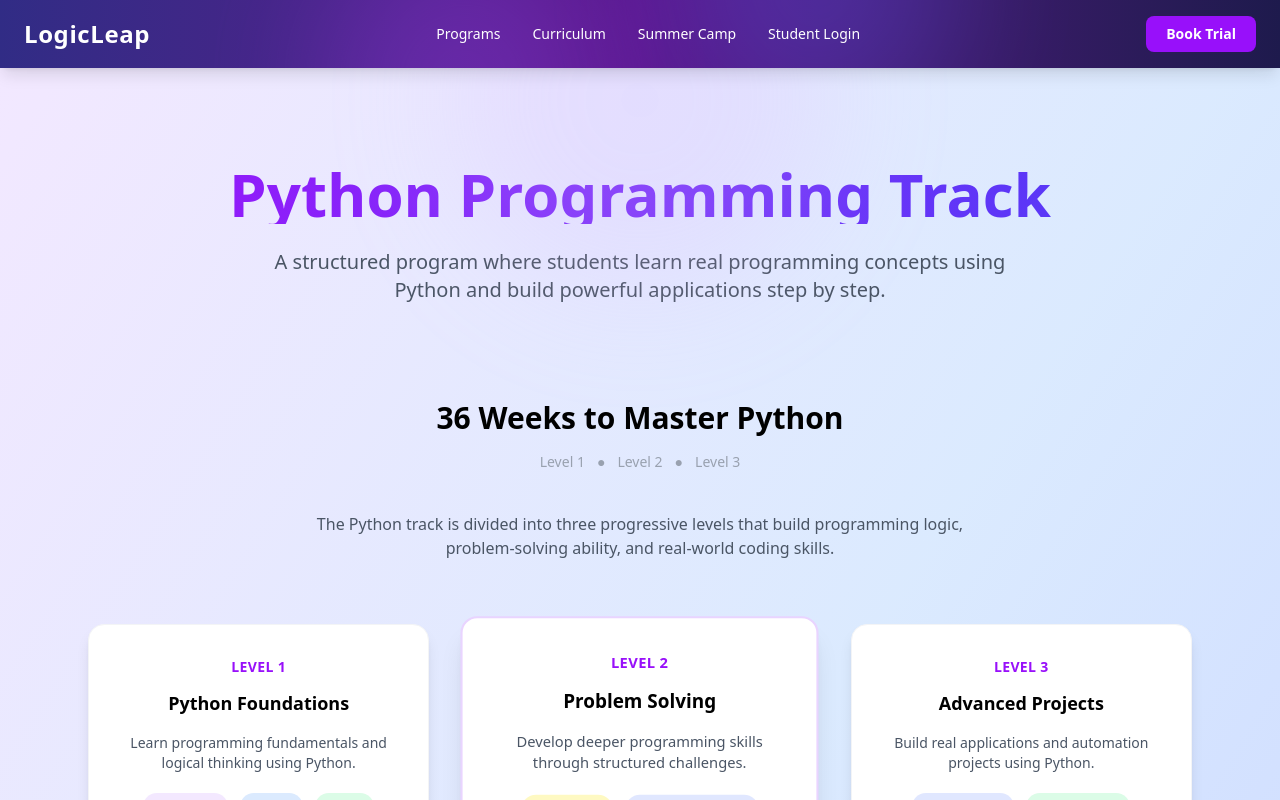
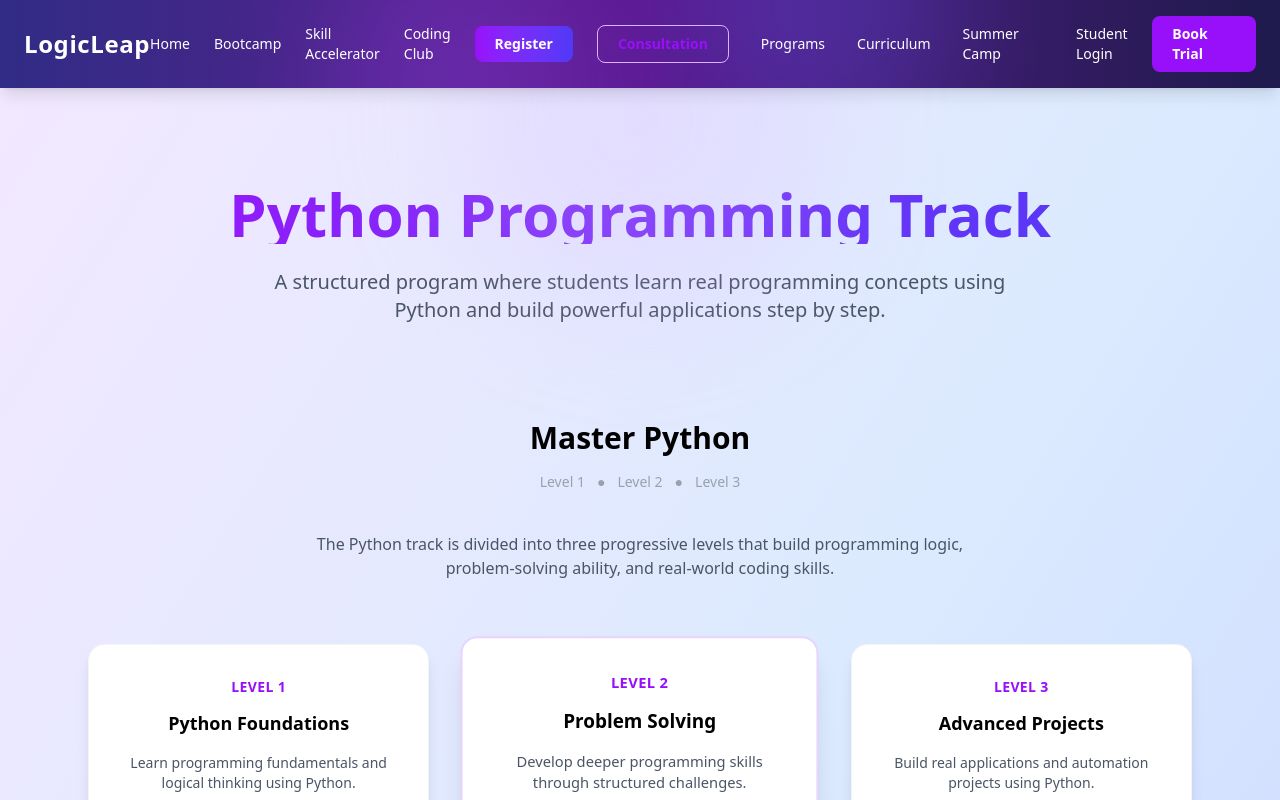
Before and after one commit to srushteesingh/logicleap-platform, a Next.js app: page /skill-accelerator/python in a window 1280 px wide. Shown: the top 800 px of the page. Built offline with nearby package versions, Linux system fonts and the light colour scheme.

Commit message:
add header cta buttons

```diff
--- a/app/layout.tsx
+++ b/app/layout.tsx
@@ -44,6 +44,26 @@ export default function RootLayout({
 
             {/* Navigation */}
             <nav className="hidden md:flex items-center gap-8 text-sm font-medium">
+              <nav className="flex items-center gap-6">
+                <a href="/">Home</a>
+                <a href="/summer-camp">Bootcamp</a>
+                <a href="/skill-accelerator">Skill Accelerator</a>
+                <a href="/coding-club">Coding Club</a>
+
+                <a
+                  href="/register"
+                  className="bg-gradient-to-r from-purple-600 to-indigo-600 text-white px-5 py-2 rounded-lg font-semibold hover:opacity-90 transition"
+                >
+                  Register
+                </a>
+
+                <a
+                  href="/book-consultation"
+                  className="border border-purple-300 text-purple-600 px-5 py-2 rounded-lg font-semibold hover:bg-purple-50 transition"
+                >
+                  Consultation
+                </a>
+              </nav>
               <a
                 href="#learning-paths"
                 className="hover:text-purple-300 transition"
--- a/app/skill-accelerator/ai/page.tsx
+++ b/app/skill-accelerator/ai/page.tsx
@@ -20,7 +20,7 @@ export default function AITrack() {
       {/* MASTERY PATH */}
       <section className="mb-28">
         <h2 className="text-3xl font-bold text-center mb-4">
-          36 Weeks to Master AI Foundations
+          Master AI Foundations
         </h2>
 
         <div className="flex justify-center items-center gap-3 mb-10 text-sm text-gray-400">
--- a/app/skill-accelerator/app-development/page.tsx
+++ b/app/skill-accelerator/app-development/page.tsx
@@ -20,7 +20,7 @@ export default function AppDevelopmentTrack() {
       {/* MASTERY PATH */}
       <section className="mb-28">
         <h2 className="text-3xl font-bold text-center mb-4">
-          36 Weeks to Master App Development
+          Master App Development
         </h2>
 
         <div className="flex justify-center items-center gap-3 mb-10 text-sm text-gray-400">
--- a/app/skill-accelerator/game-development/page.tsx
+++ b/app/skill-accelerator/game-development/page.tsx
@@ -20,7 +20,7 @@ export default function GameDevelopmentTrack() {
       {/* MASTERY PATH */}
       <section className="mb-28">
         <h2 className="text-3xl font-bold text-center mb-4">
-          36 Weeks to Master Game Development
+          Master Game Development
         </h2>
 
         <div className="flex justify-center items-center gap-3 mb-10 text-sm text-gray-400">
--- a/app/skill-accelerator/python/page.tsx
+++ b/app/skill-accelerator/python/page.tsx
@@ -19,9 +19,7 @@ export default function PythonTrack() {
 
       {/* MASTERY PATH */}
       <section className="mb-28">
-        <h2 className="text-3xl font-bold text-center mb-4">
-          36 Weeks to Master Python
-        </h2>
+        <h2 className="text-3xl font-bold text-center mb-4">Master Python</h2>
 
         <div className="flex justify-center items-center gap-3 mb-10 text-sm text-gray-400">
           <span>Level 1</span>
--- a/app/skill-accelerator/web-development/page.tsx
+++ b/app/skill-accelerator/web-development/page.tsx
@@ -8,7 +8,7 @@ export default function WebDevelopmentTrack() {
       {/* HERO */}
       <section className="text-center mb-24">
         <h1 className="text-5xl md:text-6xl font-extrabold mb-6 bg-gradient-to-r from-purple-600 to-indigo-600 text-transparent bg-clip-text">
-          36 Weeks to Web Development Track
+          Web Development Track
         </h1>
 
         <p className="text-xl text-gray-600 max-w-3xl mx-auto">
```
